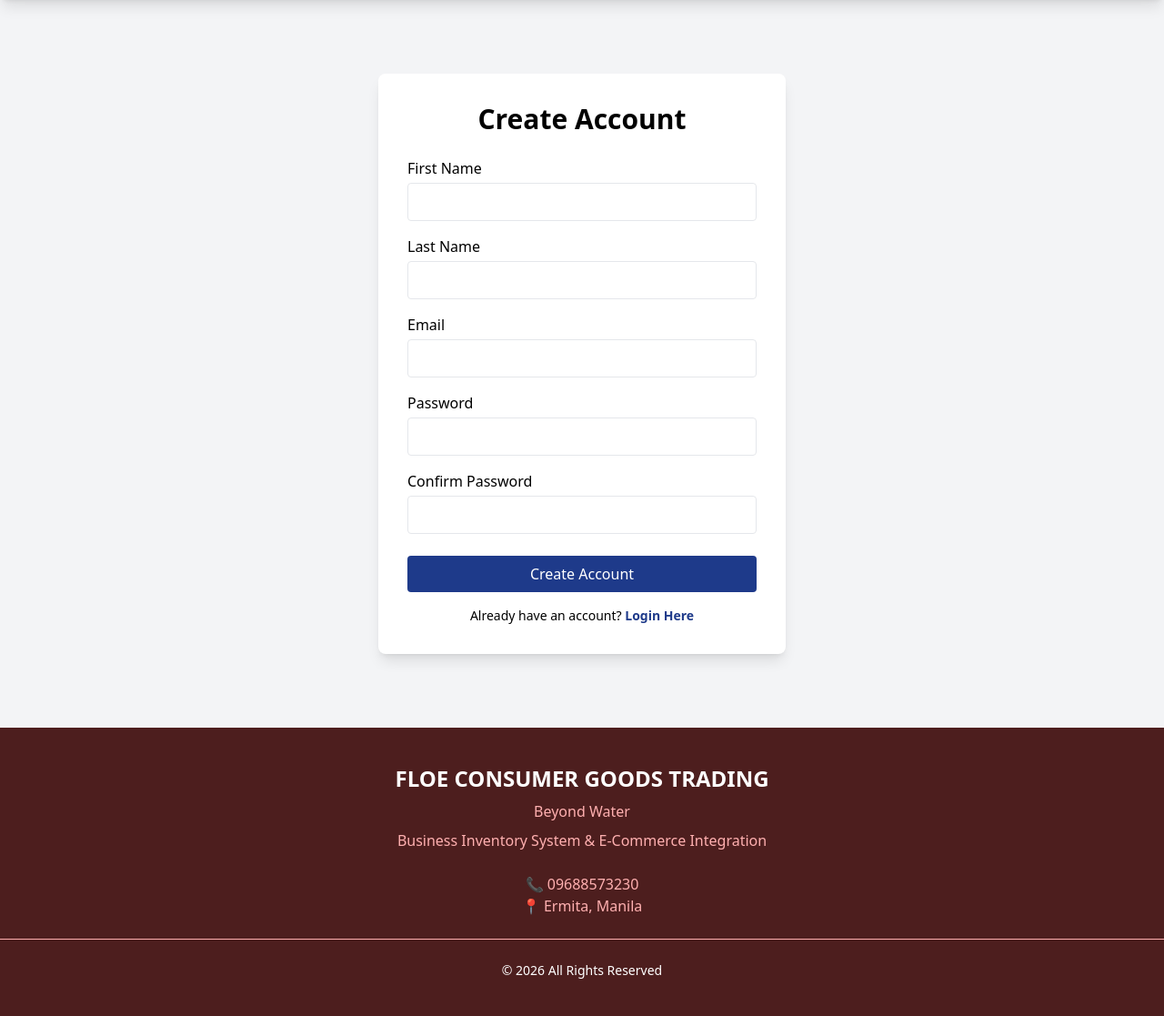
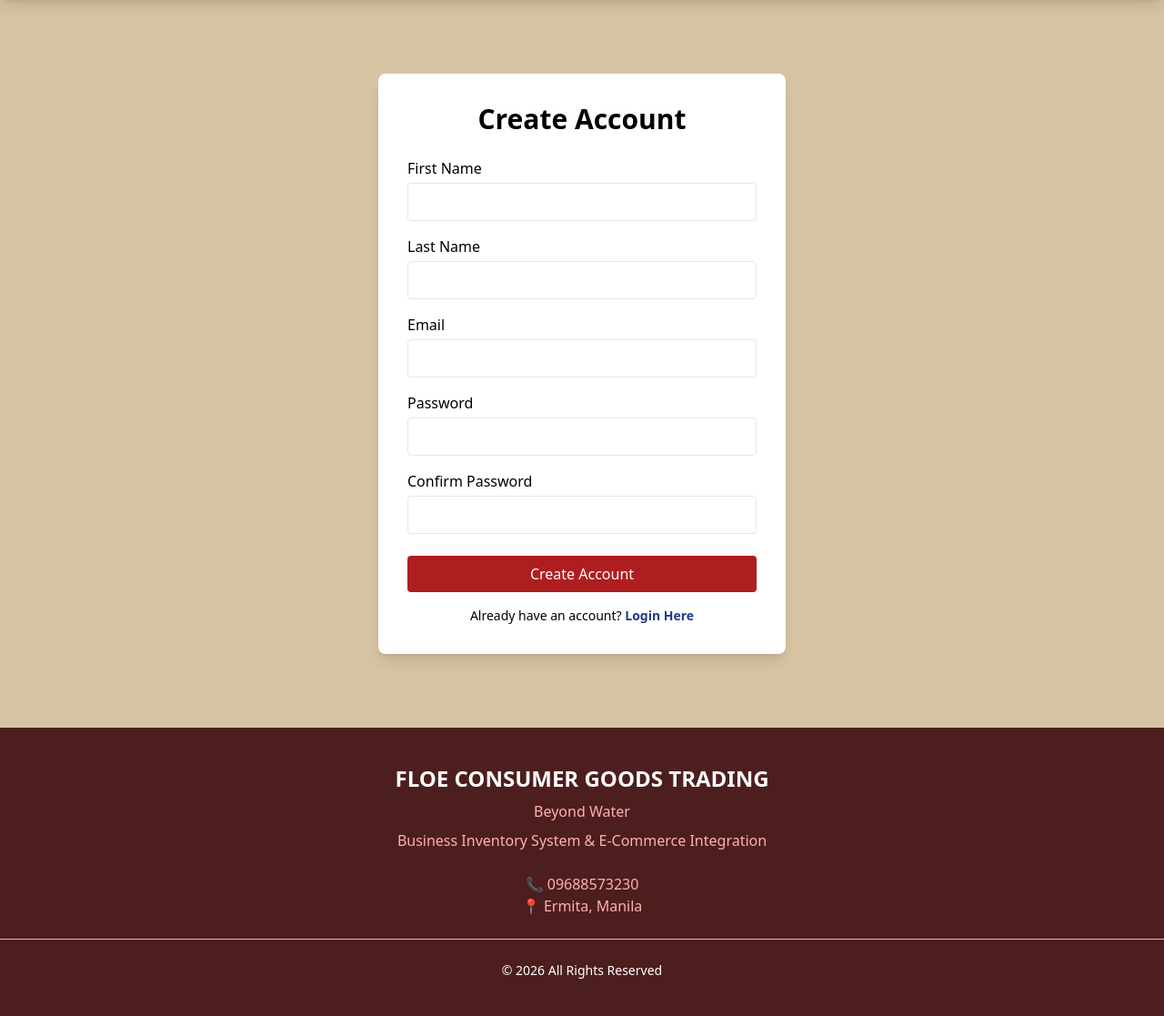
Before and after one commit to Eumsgothere/SYSTEMINTEG2-FINALPROJECT-THIRDEYE, a CodeIgniter 4 app: the page made by backend/app/Views/auth/signup.php in a window 1280 px wide. Shown: the part 80-1197 px from the top of the page at 91% size. Run offline with PHP 8.4 and a stand-in for CodeIgniter, Linux system fonts and the light colour scheme; the template is opened without the code that fills it, so the values that code supplies are empty; some libraries are stand-ins or nearby versions.

Commit message:
changes: updated frontend checkout, products, login and signup

```diff
--- a/backend/app/Views/auth/login.php
+++ b/backend/app/Views/auth/login.php
@@ -7,7 +7,7 @@
     <script src="https://cdn.tailwindcss.com"></script>
 </head>
 
-<body class="bg-gray-100">
+<body class="bg-[#D6C3A2]">
 
     <div class="flex justify-center items-center min-h-screen">
 
@@ -49,7 +49,7 @@
 
                 <button
                     type="submit"
-                    class="bg-blue-900 py-2 rounded w-full text-white">
+                    class="inline-block bg-[#af1e1e] hover:bg-[#eb2525] py-2 rounded w-full text-white hover:scale-110 transition-all duration-300">
                     Login
                 </button>
 
--- a/backend/app/Views/auth/signup.php
+++ b/backend/app/Views/auth/signup.php
@@ -8,7 +8,7 @@
 </head>
 
 
-<body class="bg-gray-100">
+<body class="bg-[#D6C3A2]">
 
     <div class="flex justify-center items-center min-h-screen">
 
@@ -88,7 +88,7 @@
 
                 <button
                     type="submit"
-                    class="bg-blue-900 hover:bg-blue-800 py-2 rounded w-full text-white">
+                    class="inline-block bg-[#af1e1e] hover:bg-[#eb2525] py-2 rounded w-full text-white hover:scale-110 transition-all duration-300">
                     Create Account
                 </button>
 
@@ -99,7 +99,7 @@
 
                 <a
                     href="<?= base_url('/login') ?>"
-                    class="font-semibold text-blue-900 hover:underline">
+                    class="inline-block font-semibold text-blue-900 hover:underline hover:scale-105 transition-all duration-300">
                     Login Here
                 </a>
             </p>
--- a/backend/app/Views/checkout.php
+++ b/backend/app/Views/checkout.php
@@ -3,7 +3,7 @@
 
 <?= view('components/head', ['title' => 'Checkout']) ?>
 
-<body>
+<body class="bg-[#D6C3A2]">
     <?= view('components/header') ?>
 
     <main class="mx-auto px-6 py-10 container">
```
Also changed, not shown: backend/app/Views/products.php (+5 -4 lines).
